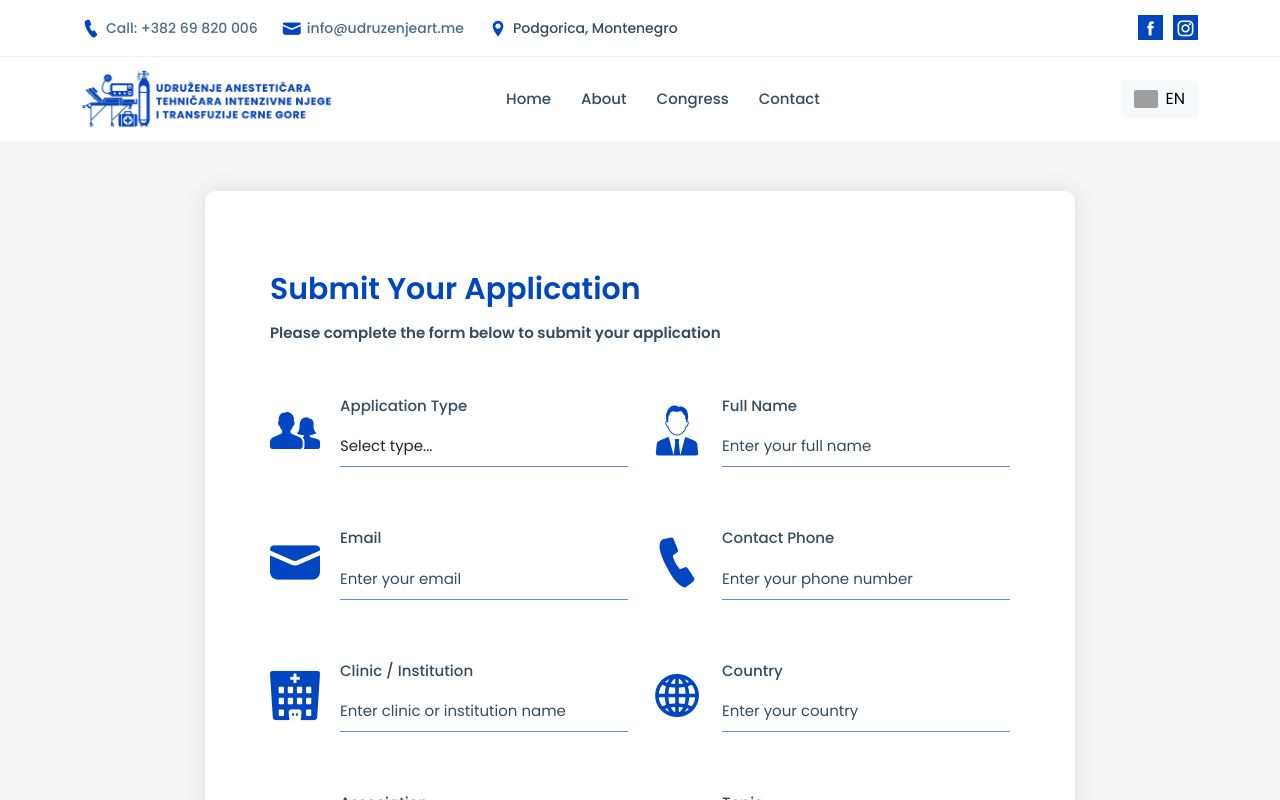
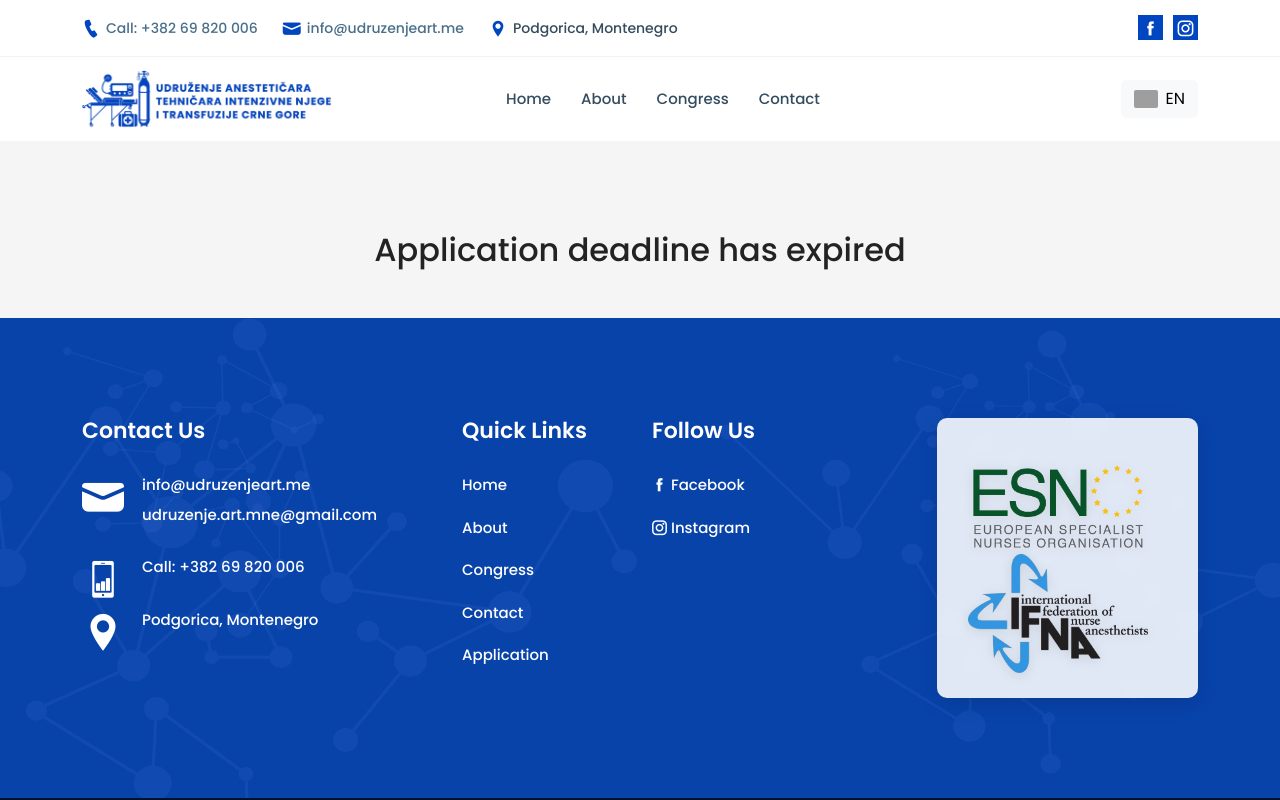
Before and after one commit to Bogdaan21/udruzenjeart, a Next.js app: page /appointment in a window 1280 px wide. Shown: the top 800 px of the page. Built offline with nearby package versions, Linux system fonts and the light colour scheme; grey boxes are pictures that could not be loaded.

Commit message:
application-deadline-has-expired

```diff
--- a/src/components/Appointment/AppointmentForm.tsx
+++ b/src/components/Appointment/AppointmentForm.tsx
@@ -100,7 +100,10 @@ const AppointmentForm: React.FC = () => {
         <div className="container">
           <div className="row justify-content-center appointment-wrap-two">
             <div className="col-lg-12">
-              <div className="appointment-item appointment-item-two">
+              <div style={{ textAlign: "center", padding: "40px 20px" }}>
+                <h2>{language === "en" ? "Application deadline has expired" : "Rok za prijave je istekao"}</h2>
+              </div>
+              {/* <div className="appointment-item appointment-item-two">
                 <div className="appointment-shape">
                   <Image
                     src="/images/hart-img1.png"
@@ -118,7 +121,7 @@ const AppointmentForm: React.FC = () => {
                 <div className="appointment-form">
                   <form ref={formRef} onSubmit={sendEmail}>
                     <div className="row">
-                      {/* ✅ Application Type */}
+
                       <div className="col-lg-6">
                         <div className="form-group">
                           <i className="icofont-users-alt-4"></i>
@@ -137,7 +140,7 @@ const AppointmentForm: React.FC = () => {
                           </select>
                         </div>
                       </div>
-                      {/* Full Name */}
+
                       <div className="col-lg-6">
                         <div className="form-group">
                           <i className="icofont-business-man-alt-1"></i>
@@ -152,7 +155,7 @@ const AppointmentForm: React.FC = () => {
                         </div>
                       </div>
 
-                      {/* Email */}
+
                       <div className="col-lg-6">
                         <div className="form-group">
                           <i className="icofont-ui-message"></i>
@@ -167,7 +170,7 @@ const AppointmentForm: React.FC = () => {
                         </div>
                       </div>
 
-                      {/* Phone */}
+
                       <div className="col-lg-6">
                         <div className="form-group">
                           <i className="icofont-ui-call"></i>
@@ -182,7 +185,7 @@ const AppointmentForm: React.FC = () => {
                         </div>
                       </div>
 
-                      {/* Clinic */}
+
                       <div className="col-lg-6">
                         <div className="form-group">
                           <i className="icofont-hospital"></i>
@@ -201,7 +204,6 @@ const AppointmentForm: React.FC = () => {
                         </div>
                       </div>
 
-                      {/* Country */}
                       <div className="col-lg-6">
                         <div className="form-group">
                           <i className="icofont-globe"></i>
@@ -216,7 +218,7 @@ const AppointmentForm: React.FC = () => {
                         </div>
                       </div>
 
-                      {/* Association */}
+
                       <div className="col-lg-6">
                         <div className="form-group">
                           <i className="icofont-users"></i>
@@ -231,7 +233,7 @@ const AppointmentForm: React.FC = () => {
                         </div>
                       </div>
 
-                      {/* Topic */}
+
                       <div className="col-lg-6">
                         <div className="form-group">
                           <i className="icofont-paper"></i>
@@ -246,7 +248,7 @@ const AppointmentForm: React.FC = () => {
                         </div>
                       </div>
 
-                      {/* Attachment */}
+
                       <div className="col-lg-6">
                         <div className="form-group">
                           <i className="icofont-file-pdf"></i>
@@ -345,7 +347,7 @@ const AppointmentForm: React.FC = () => {
                     </div>
                   </form>
                 </div>
-              </div>
+              </div> */}
             </div>
           </div>
         </div>
```
